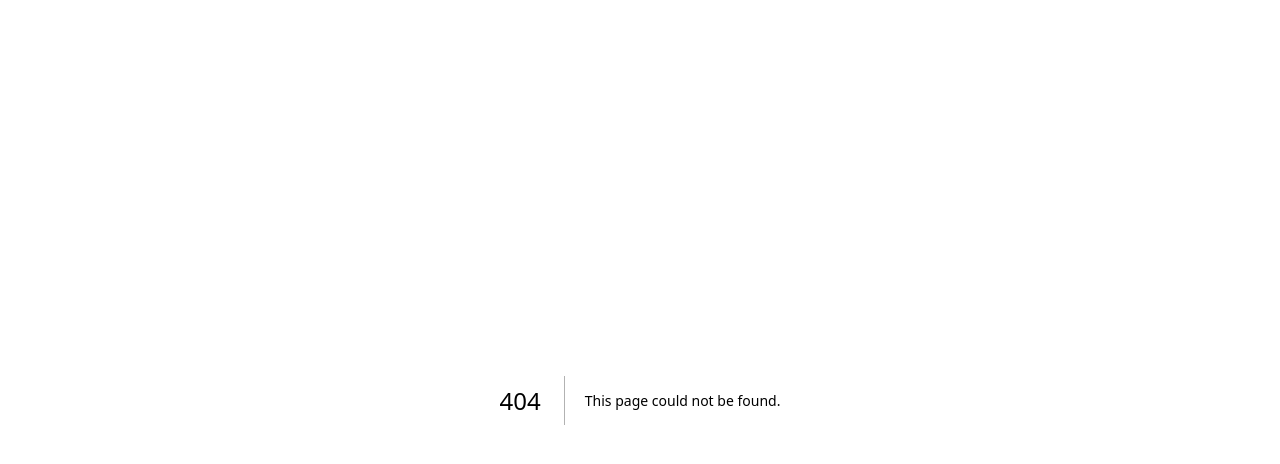
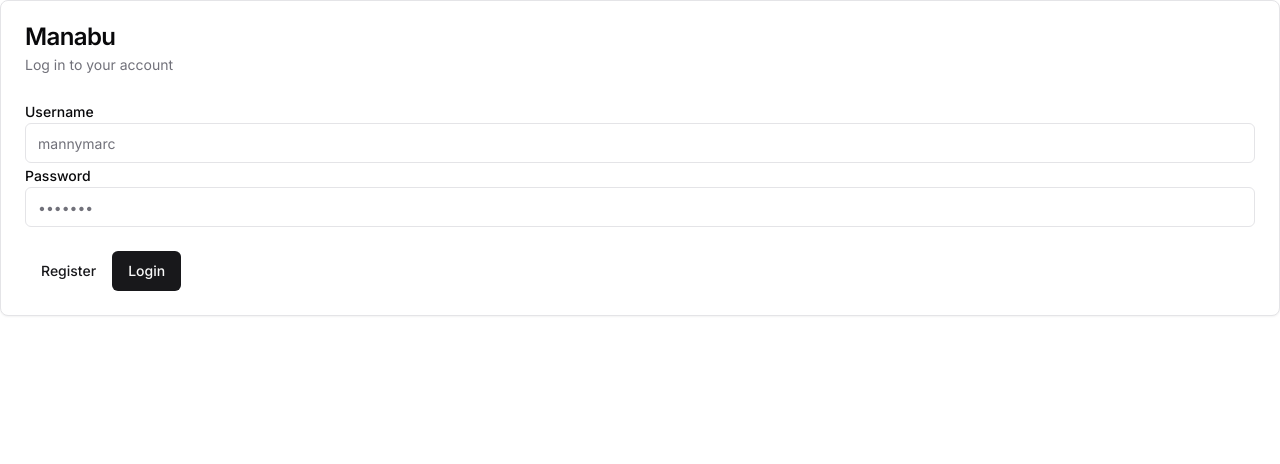
Before and after one commit to paulecode/learnkana, a Next.js app: page /login in a window 1280 px wide. Before the commit this address had no page. Shown: the top 464 px of the page. Built offline with nearby package versions, Linux system fonts and the light colour scheme.

Commit message:
create login card

```diff
--- /dev/null
+++ b/app/login/page.tsx
@@ -0,0 +1,34 @@
+import { Button } from "@/components/ui/button";
+import {
+  Card,
+  CardContent,
+  CardDescription,
+  CardFooter,
+  CardHeader,
+  CardTitle,
+} from "@/components/ui/card";
+import { Input } from "@/components/ui/input";
+import { Label } from "@/components/ui/label";
+
+export default function Login() {
+  return (
+    <form>
+      <Card>
+        <CardHeader>
+          <CardTitle>Manabu</CardTitle>
+          <CardDescription>Log in to your account</CardDescription>
+        </CardHeader>
+        <CardContent>
+          <Label htmlFor="username">Username</Label>
+          <Input id="username" placeholder="mannymarc" />
+          <Label htmlFor="password">Password</Label>
+          <Input id="password" type="password" placeholder="•••••••" />
+        </CardContent>
+        <CardFooter>
+          <Button variant="link">Register</Button>
+          <Button>Login</Button>
+        </CardFooter>
+      </Card>
+    </form>
+  );
+}
```
